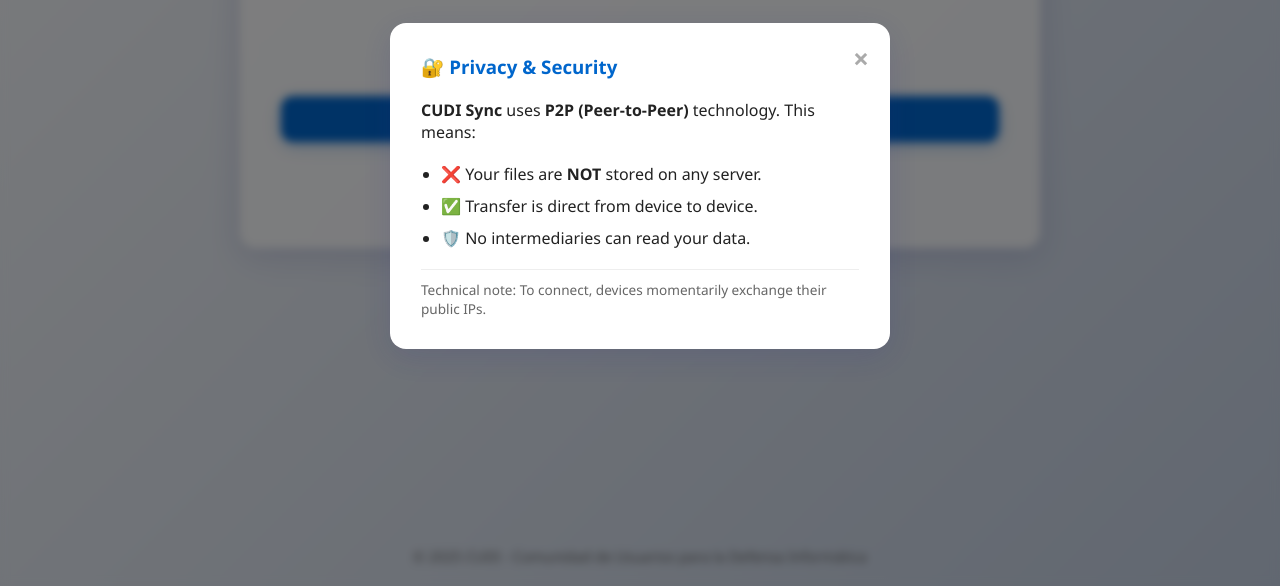
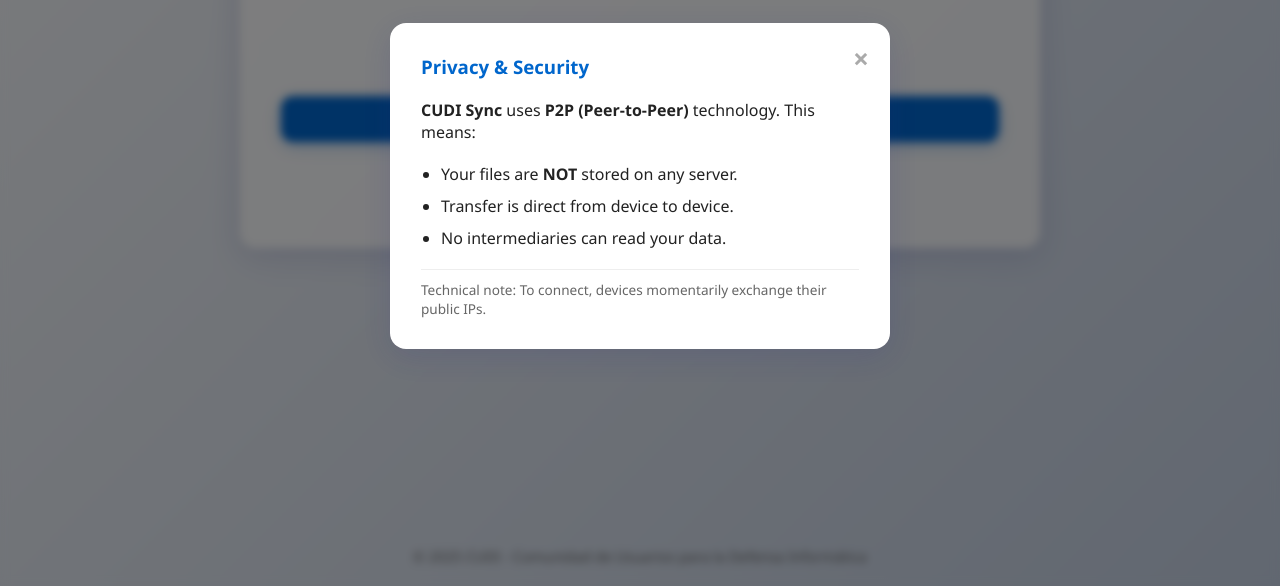
Before and after one commit to cudi-org/cudi-sync, a plain HTML site: page index.html in a window 1280 px wide. Both pictures are taken after a click on the button "Info & Privacy". Shown: the part 214-800 px from the top of the page. Drawn offline with Linux system fonts and the light colour scheme.

Commit message:
Actualizacion 1.5 d3

```diff
--- a/index.html
+++ b/index.html
@@ -93,12 +93,12 @@
   <div id="info-modal" class="modal hidden">
     <div class="modal-content glass">
       <span id="close-modal" class="close">&times;</span>
-      <h3>🔐 Privacy & Security</h3>
+      <h3> Privacy & Security</h3>
       <p><strong>CUDI Sync</strong> uses <strong>P2P (Peer-to-Peer)</strong> technology. This means:</p>
       <ul>
-        <li>❌ Your files are <strong>NOT</strong> stored on any server.</li>
-        <li>✅ Transfer is direct from device to device.</li>
-        <li>🛡️ No intermediaries can read your data.</li>
+        <li> Your files are <strong>NOT</strong> stored on any server.</li>
+        <li> Transfer is direct from device to device.</li>
+        <li> No intermediaries can read your data.</li>
       </ul>
       <p class="small-text">Technical note: To connect, devices momentarily exchange their public IPs.</p>
     </div>
--- a/service-worker.js
+++ b/service-worker.js
@@ -38,12 +38,9 @@
 });
 
 self.addEventListener('fetch', (event) => {
-    // Estrategia Stale-While-Revalidate
     event.respondWith(
         caches.match(event.request).then((cachedResponse) => {
             const fetchPromise = fetch(event.request).then((networkResponse) => {
-                // Si la respuesta es válida, actualizamos la caché
-                // Aceptamos 'basic' (mismo origen) y 'cors' (CDN externo con headers correctos)
                 if (networkResponse && networkResponse.status === 200 && (networkResponse.type === 'basic' || networkResponse.type === 'cors')) {
                     const responseToCache = networkResponse.clone();
                     caches.open(CACHE_NAME).then((cache) => {
@@ -52,10 +49,9 @@
                 }
                 return networkResponse;
             }).catch(() => {
-                // Fallback si falla la red y no hay caché (opcional)
+
             });
 
-            // Devolver caché si existe, si no, esperar a red
             return cachedResponse || fetchPromise;
         })
     );
```
